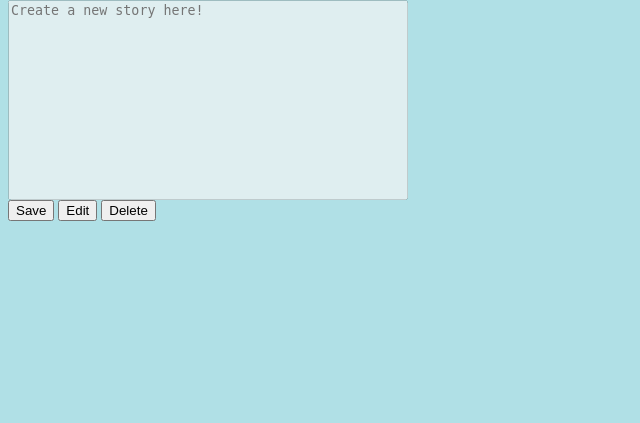
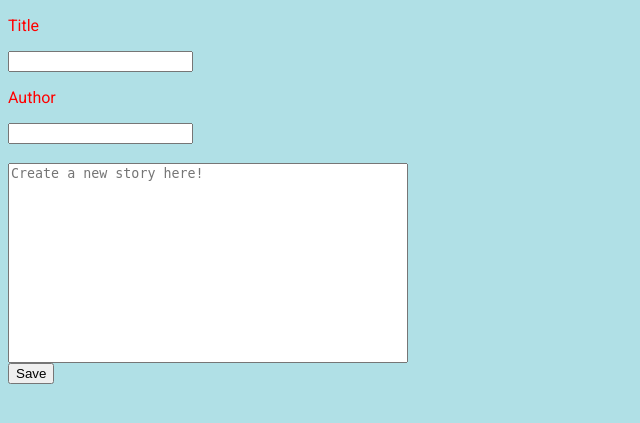
Before and after one commit to shanetorres/StoryBuilding, a PHP site: page /includes/edit.php in a window 1280 px wide. Shown: the part 86-509 px from the top of the page, without its empty margins (0-640 px from the left). Run offline with PHP 8.4, Linux system fonts and the light colour scheme; data that the repository does not hold is empty.

Commit message:
added title and author

```diff
--- a/includes/edit.php
+++ b/includes/edit.php
@@ -15,7 +15,7 @@ require("save.php");
 
     <?php $nextId = getNextId();
 
-        echo  "<div> <form action=\"\" method=\"post\"><textarea name=\"text\" id=\"storytext\" placeholder=\"Create a new story here!\" disabled style=\"resize:none; height: 200; width:400\"></textarea> <br><button name=\"save\" onclick=\"save();\" type=\"submit\" id=\"saveStory\">Save</button> <button onclick=\"edit();\" type=\"button\" id=\"editbutton\">Edit</button> <button type=\"button\" id=\"deleteStory\">Delete</button><input type=\"hidden\" name=\"id\" value=" . $nextId . "></form></div>";
+        echo  "<div> <form action=\"\" method=\"post\"><p>Title</p><input name=\"title\" required><br /><p>Author</p><input name=\"author\" required><br /><br /><textarea name=\"text\" id=\"storytext\" placeholder=\"Create a new story here!\" style=\"resize:none; height: 200; width:400\"></textarea> <br><button name=\"save\" onclick=\"save();\" type=\"submit\" id=\"saveStory\">Save</button> <input type=\"hidden\" name=\"id\" value=" . $nextId . "></form></div>";
 
         loadStories();
 
@@ -24,28 +24,6 @@ require("save.php");
 </body>
 
 <script>
-
-    /*var storyId = 1;
-
-    function newStory(){
-  var test = {
-    id: "div",
-    class: "divclass",
-    css: {
-      "color": "Green"
-    }
-  };
-  var $div = $("<div>", test);
-  $div.html(" <form action=\"\" method=\"post\"><textarea name=\"text\" id=\"storytext\" disabled style=\"resize:none; height: 200; width:400\"></textarea> <br><button name=\"save\" onclick=\"save();\" type=\"submit\" id=\"saveStory\">Save</button> <button onclick=\"edit();\" type=\"button\" id=\"editbutton\">Edit</button> <button type=\"button\" id=\"deleteStory\">Delete</button><input type=\"hidden\" name=\"id\" value="+storyId+"></form>");
-  $("body").append($div);
-            storyId++;
-
-    }
-
-    function setStoryId(newId){
-        storyId = newId;
-    }
-*/
 
     function edit(){
     	$("button").siblings("textarea").removeAttr("disabled");
@@ -63,7 +41,9 @@ require("save.php");
         {
            $mytext = $_POST["text"];
             $id = $_POST["id"];
-           setMessage($mytext,$id);
+            $author = $_POST["author"];
+            $title = $_POST["title"];
+           setMessage($mytext,$id,$author,$title);
 
         }
 
--- a/includes/save.php
+++ b/includes/save.php
@@ -7,7 +7,7 @@
 
 
 
-function setMessage($mytext,$id) {
+function setMessage($mytext,$id,$author,$title) {
     $dbc = @mysqli_connect('localhost','root','','stories')
 OR die ('Could not connect to MySQL: ' . mysqli_connect_error()) ;
     $idFound = false;
@@ -24,7 +24,7 @@ OR die ('Could not connect to MySQL: ' . mysqli_connect_error()) ;
     }
 
     if(!$idFound){
-        $q = "INSERT INTO Story (storyID, storyText) VALUES('$id','$mytext')";
+        $q = "INSERT INTO Story (storyID, storyText, storyAuthor, storyTitle) VALUES('$id','$mytext', '$author', '$title')";
     }
 
     if ($dbc->query($q) === true)
@@ -46,7 +46,7 @@ OR die ('Could not connect to MySQL: ' . mysqli_connect_error()) ;
 
     if (mysqli_num_rows($result) > 0){
         while ($row = mysqli_fetch_assoc($result)) {
-            echo "<div> <form action=\"\" method=\"post\"><textarea name=\"text\" id=\"storytext\" disabled style=\"resize:none; height: 200; width:400\">" . $row["storyText"] . "</textarea> <br><button name=\"save\" onclick=\"save();\" type=\"submit\" id=\"saveStory\">Save</button> <button onclick=\"edit();\" type=\"button\" id=\"editbutton\">Edit</button> <button type=\"button\" id=\"deleteStory\">Delete</button><input type=\"hidden\" name=\"id\" value=" . $row["storyID"] . "></form></div>";
+            echo "<div><h2>" . $row["storyTitle"] . "</h2><h4> By: ". $row["storyAuthor"] . "</h4><form action=\"\" method=\"post\"><textarea name=\"text\" id=\"storytext\" disabled style=\"resize:none; height: 200; width:400\">" . $row["storyText"] . "</textarea> <br><button name=\"save\" onclick=\"save();\" type=\"submit\" id=\"saveStory\">Save</button> <button onclick=\"edit();\" type=\"button\" id=\"editbutton\">Edit</button> <button type=\"button\" id=\"deleteStory\">Delete</button><input type=\"hidden\" name=\"id\" value=" . $row["storyID"] . "></form></div>";
         }
     }
 }
```
